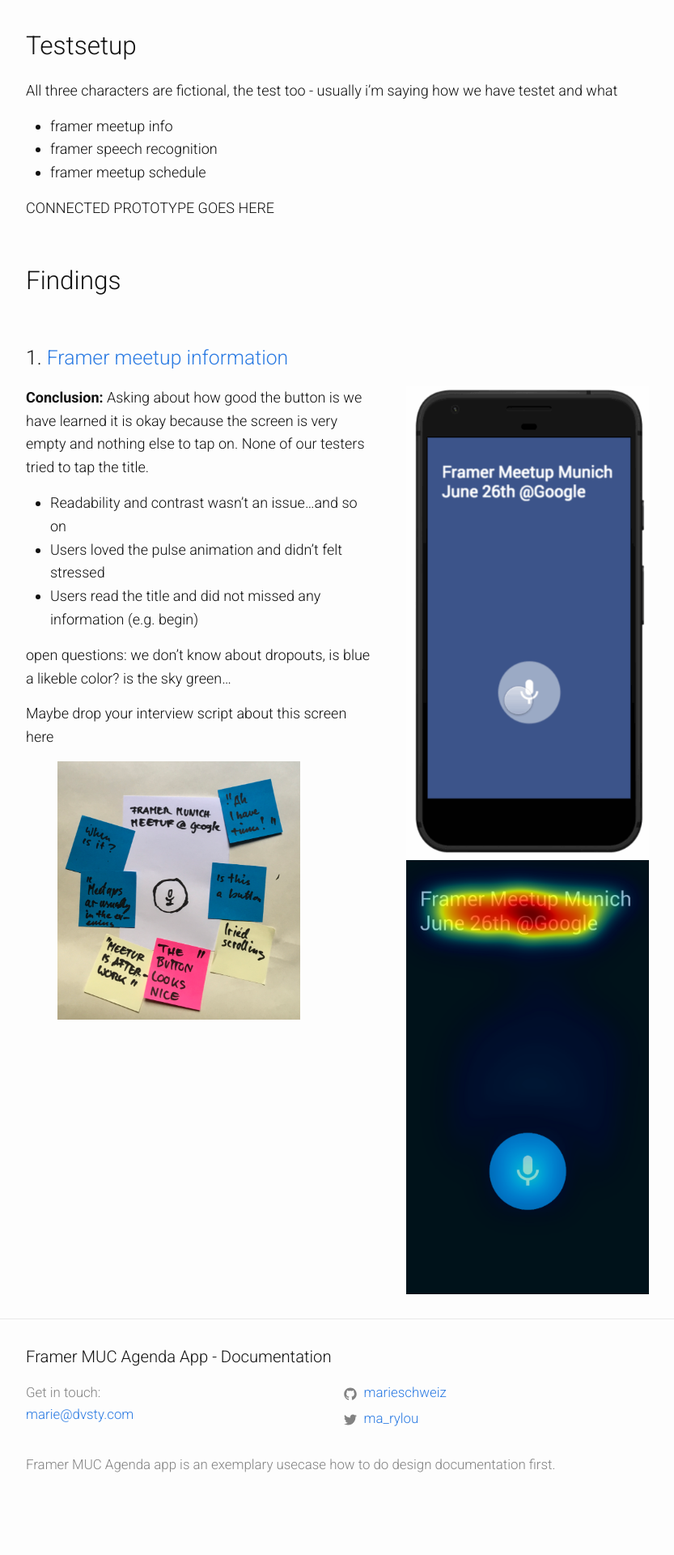
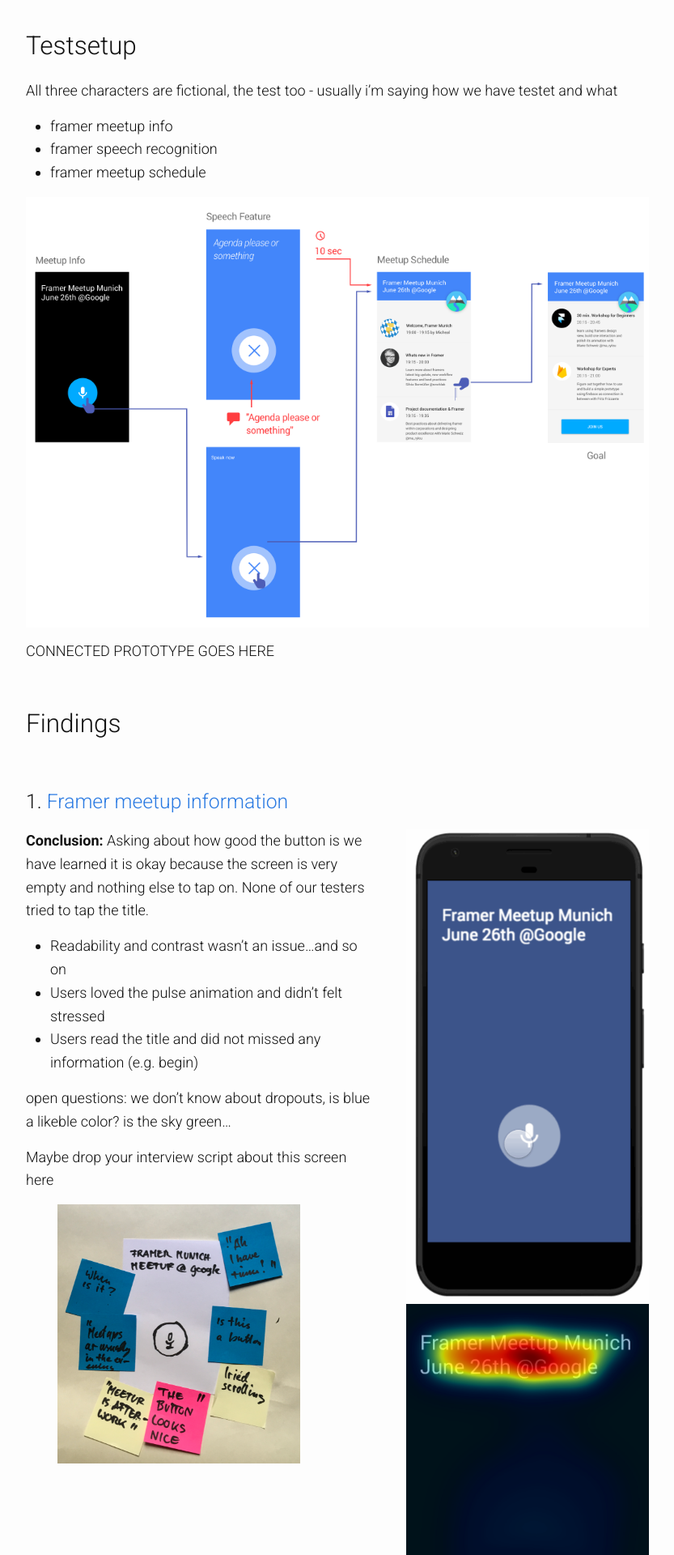
Before and after one commit to MarieSchweiz/ixd-documentation, a Jekyll site: the page built from _posts/2017-06-13-thefirsttest.md, in a window 1280 px wide. Shown: the part 497-2417 px from the top of the page at 81% size, without its empty margins (223-1056 px from the left). Built offline with Jekyll 4.4.1, drawn with Linux system fonts in a browser that asks for light colours; nearby versions of some CDN libraries; library files that are not in the unit come from our copies; before the commit the page ends 2379 px from its top, so only the background shows below that.

Commit message:
commit flow

```diff
--- a/_posts/2017-06-13-thefirsttest.md
+++ b/_posts/2017-06-13-thefirsttest.md
@@ -20,13 +20,15 @@
 * framer speech recognition
 * framer meetup schedule
 
+<img src="../../../../materials/framer-app-flow.png" class="imgfit"/>
+
 CONNECTED PROTOTYPE GOES HERE
 
 ## Findings
 
 ### 1. [Framer meetup information](https://marieschweiz.github.io/ixd-documentation/#meetup-information)
 
-<img src="https://marieschweiz.github.io/ixd-documentation/materials/Meetupintro.gif" class="imgright"/>
+<img src="../../../../materials/Meetupintro.gif" class="imgright"/>
 
 **Conclusion:** Asking about how good the button is we have learned it is okay because the screen is very empty and nothing else to tap on. None of our testers tried to tap the title.
 
```
Also changed, not shown: index.md (+3 -1 lines), materials/framer-app-flow.png (added), 1 other file.
